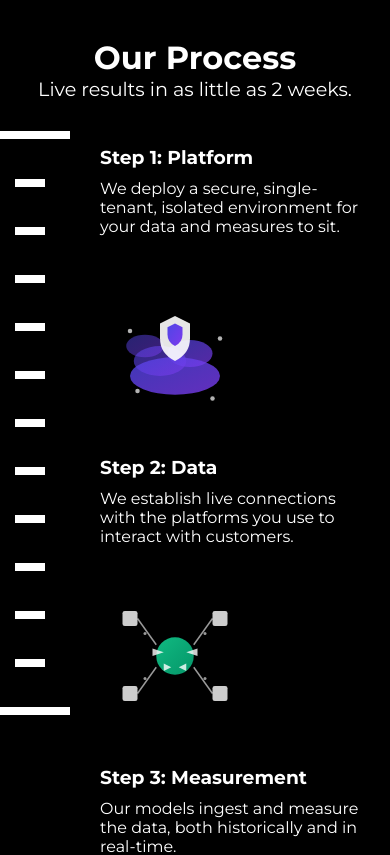
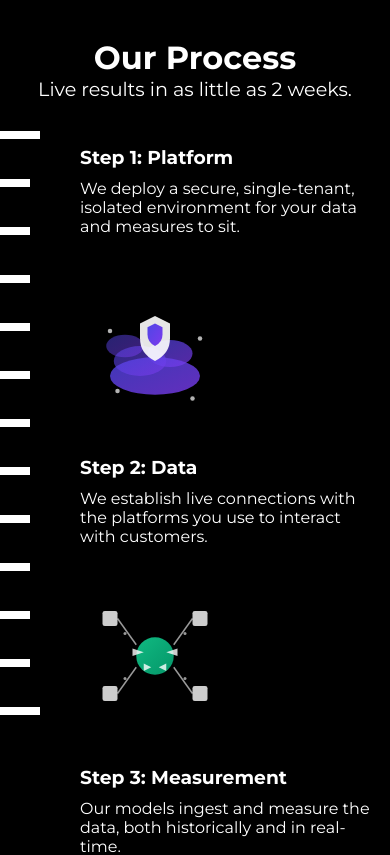
Before and after one commit to Measures-AI/Measures-AI.github.io, a React (Vite) app in the folder react-measures/: page / in a window 390 px wide. Shown: the part 2500-3355 px from the top of the page. Built offline with nearby package versions, Linux system fonts and the light colour scheme.

Commit message:
Waypoint

```diff
--- a/react-measures/src/components/ProcessTimeline.jsx
+++ b/react-measures/src/components/ProcessTimeline.jsx
@@ -46,7 +46,7 @@ const ProcessTimeline = () => {
         line.style.marginTop = i === 0 ? '0px' : `${spacing}px`;
         line.style.marginBottom = 0;
         if (i === 0 || i === numLines - 1) {
-          line.style.width = '80px';
+          line.classList.add(styles.verticalLineLarge);
         }
         timelineContainer.appendChild(line);
       }
--- a/react-measures/src/components/ProcessTimeline.module.css
+++ b/react-measures/src/components/ProcessTimeline.module.css
@@ -39,6 +39,10 @@
     height: 10px;
     background-color: white;
     margin: 20px auto;
+}
+
+.verticalLineLarge {
+    width: 80px;
 }
 
 .stepsGrid {
@@ -116,12 +120,17 @@
         left: 0;
         transform: none;
         width: 60px;
+        align-items: flex-start;
     }
 
     .verticalLine {
         width: 30px;
         height: 8px;
         margin: 15px 0;
+    }
+
+    .verticalLineLarge {
+        width: 40px;
     }
 
     .stepsGrid {
@@ -133,12 +142,14 @@
     .stepContainer {
         grid-column: span 1;
         padding: 0 20px;
+        padding-left: 0;
         justify-content: flex-start;
     }
 
     .imageContainer {
         grid-column: span 1;
         padding: 0 20px;
+        padding-left: 0;
         justify-content: flex-start;
     }
 
```
